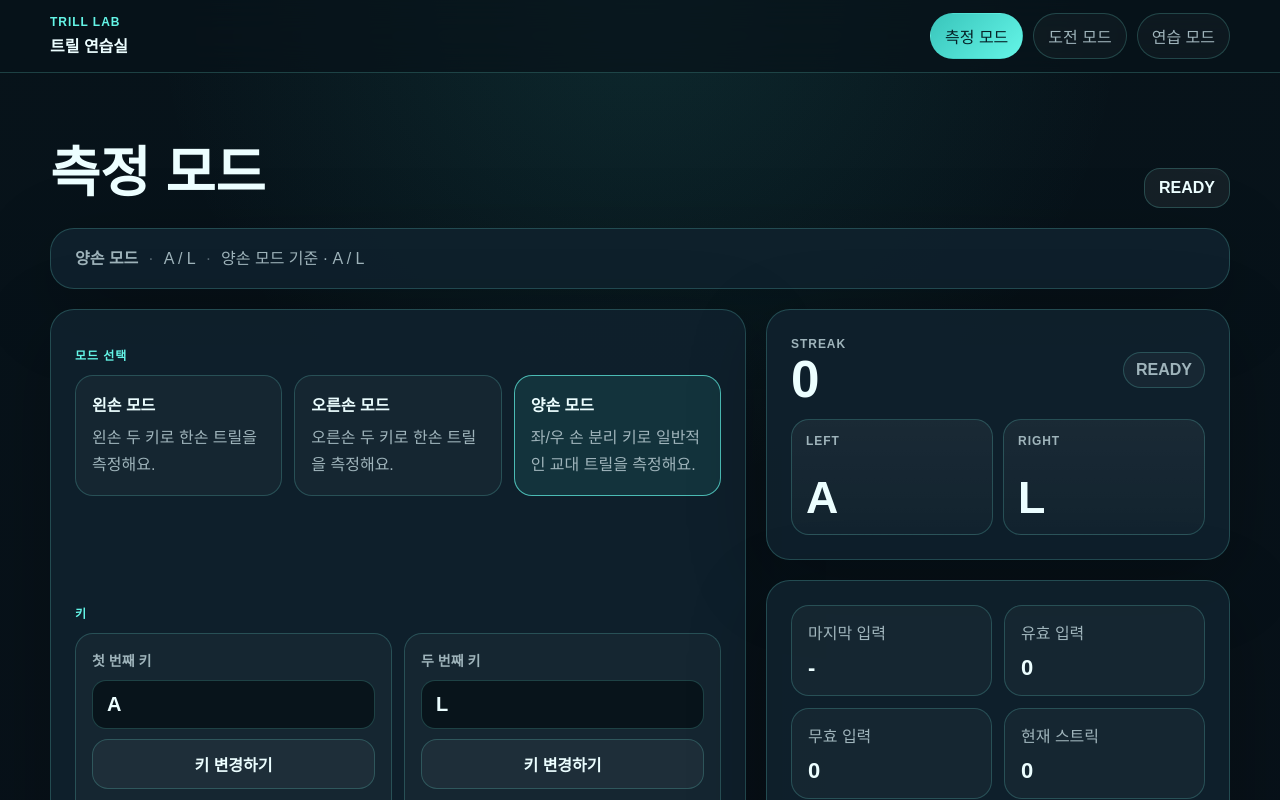
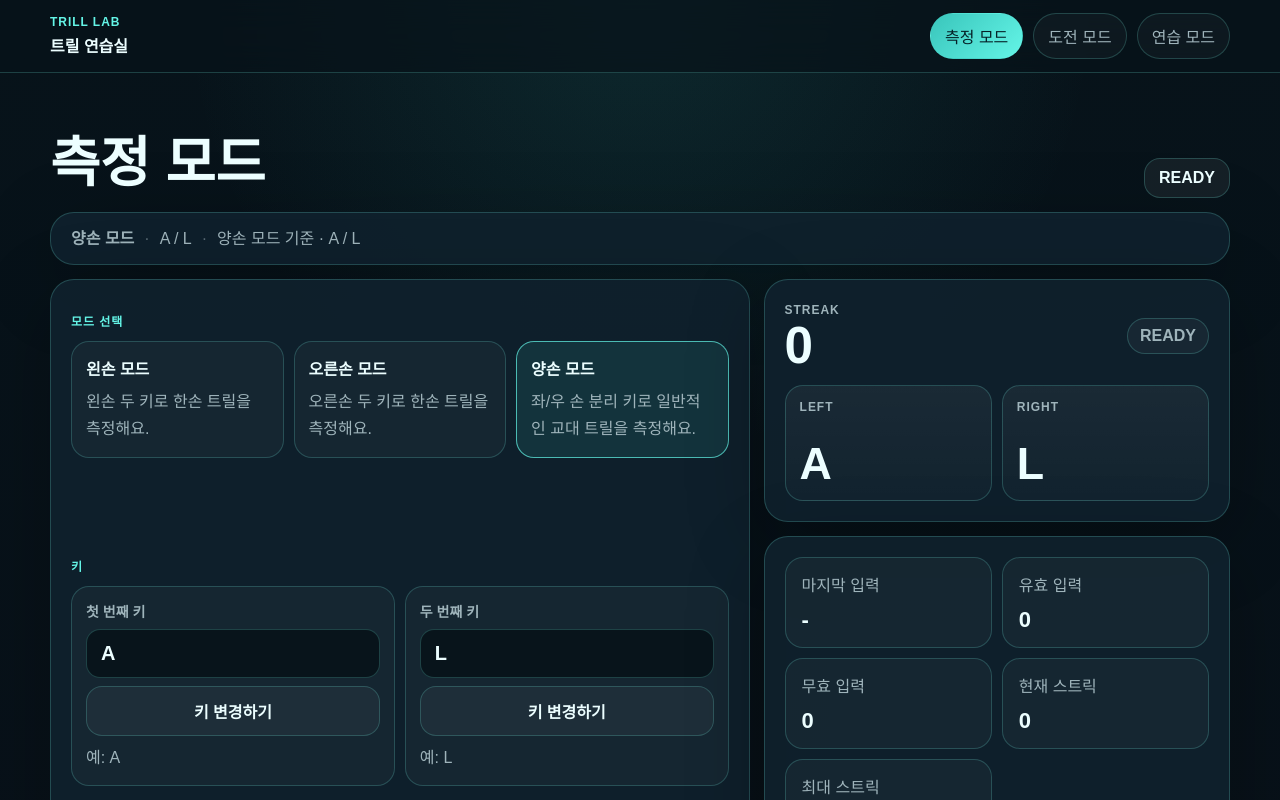
Before and after one commit to miku-agent/06_trill-lab, a Next.js app: page /measure in a window 1280 px wide. Shown: the top 800 px of the page. Built offline with nearby package versions, Linux system fonts and the light colour scheme.

Commit message:
feat: tighten measure layout and add centered countdown

```diff
--- a/src/app/globals.css
+++ b/src/app/globals.css
@@ -104,11 +104,15 @@ main {
 }
 
 .page-main {
-  padding: 28px 0 80px;
+  padding: 24px 0 56px;
+}
+
+.measure-page {
+  position: relative;
 }
 
 .page-section {
-  margin-top: 20px;
+  margin-top: 14px;
 }
 
 .compact-hero {
@@ -152,20 +156,20 @@ main {
   background: var(--panel-strong);
   border: 1px solid var(--line);
   border-radius: 24px;
-  padding: 24px;
+  padding: 20px;
   box-shadow: 0 20px 80px rgba(0, 0, 0, 0.24);
 }
 
 .stack-gap-lg {
   display: grid;
-  gap: 20px;
+  gap: 14px;
 }
 
 .measure-grid {
   display: grid;
   grid-template-columns: minmax(0, 1.2fr) minmax(320px, 0.8fr);
-  gap: 20px;
-  margin-top: 20px;
+  gap: 14px;
+  margin-top: 14px;
 }
 
 .compact-summary {
@@ -173,8 +177,8 @@ main {
   align-items: center;
   gap: 10px;
   flex-wrap: wrap;
-  padding-top: 16px;
-  padding-bottom: 16px;
+  padding-top: 12px;
+  padding-bottom: 12px;
 }
 
 .compact-summary-divider {
@@ -185,7 +189,7 @@ main {
 .key-grid,
 .stat-grid {
   display: grid;
-  gap: 12px;
+  gap: 10px;
 }
 
 .preset-grid,
@@ -210,7 +214,7 @@ main {
   gap: 8px;
   text-align: left;
   color: var(--text);
-  padding: 16px;
+  padding: 14px;
   cursor: pointer;
 }
 
@@ -222,8 +226,8 @@ main {
 
 .key-card {
   display: grid;
-  gap: 10px;
-  padding: 16px;
+  gap: 8px;
+  padding: 14px;
 }
 
 .key-label {
@@ -260,6 +264,7 @@ main {
   background: linear-gradient(135deg, var(--accent), var(--accent-strong));
   color: #062127;
   padding: 14px 18px;
+  margin-top: 4px;
 }
 
 .primary-button:disabled,
@@ -294,6 +299,36 @@ main {
   border: 1px solid var(--line);
   background: rgba(255, 255, 255, 0.06);
   padding: 10px 14px;
+}
+
+.countdown-overlay {
+  position: fixed;
+  inset: 0;
+  z-index: 60;
+  display: grid;
+  place-items: center;
+  background: rgba(7, 19, 26, 0.44);
+  backdrop-filter: blur(4px);
+  pointer-events: none;
+}
+
+.countdown-overlay-inner {
+  display: grid;
+  justify-items: center;
+  gap: 8px;
+}
+
+.countdown-caption {
+  color: var(--accent-strong);
+  font-size: 14px;
+  font-weight: 800;
+  letter-spacing: 0.18em;
+}
+
+.countdown-value {
+  font-size: clamp(5.5rem, 18vw, 10rem);
+  line-height: 0.9;
+  text-shadow: 0 0 30px rgba(100, 245, 231, 0.28);
 }
 
 .rhythm-panel {
--- a/src/app/measure/page.tsx
+++ b/src/app/measure/page.tsx
@@ -350,7 +350,16 @@ export default function MeasurePage() {
             : "READY";
 
   return (
-    <main className="page-main">
+    <main className="page-main measure-page">
+      {sessionState === "countdown" ? (
+        <div className="countdown-overlay" aria-live="assertive">
+          <div className="countdown-overlay-inner">
+            <span className="countdown-caption">GET READY</span>
+            <strong className="countdown-value">{countdownLeft}</strong>
+          </div>
+        </div>
+      ) : null}
+
       <section className="page-section compact-hero">
         <h1 className="page-title">측정 모드</h1>
         <div className="status-pill">{statusLabel}</div>
```
